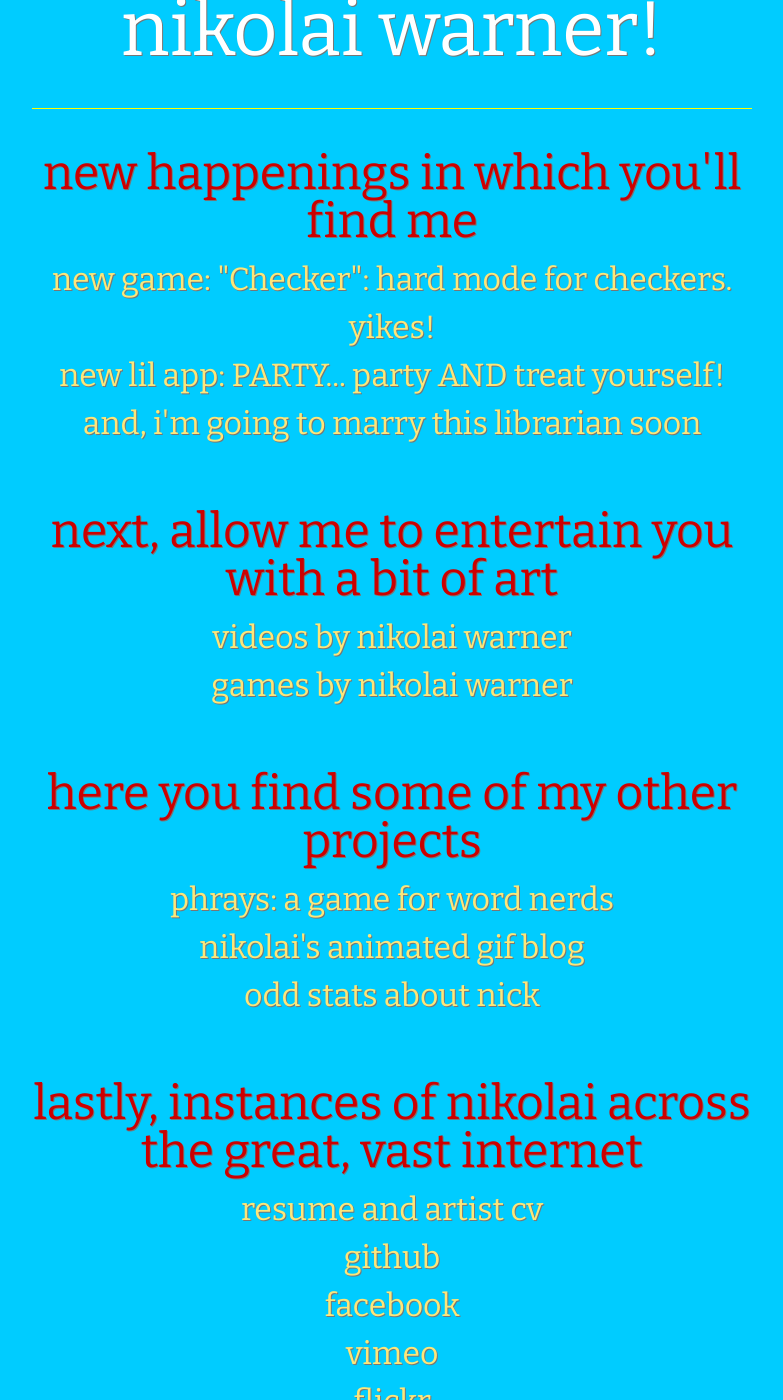
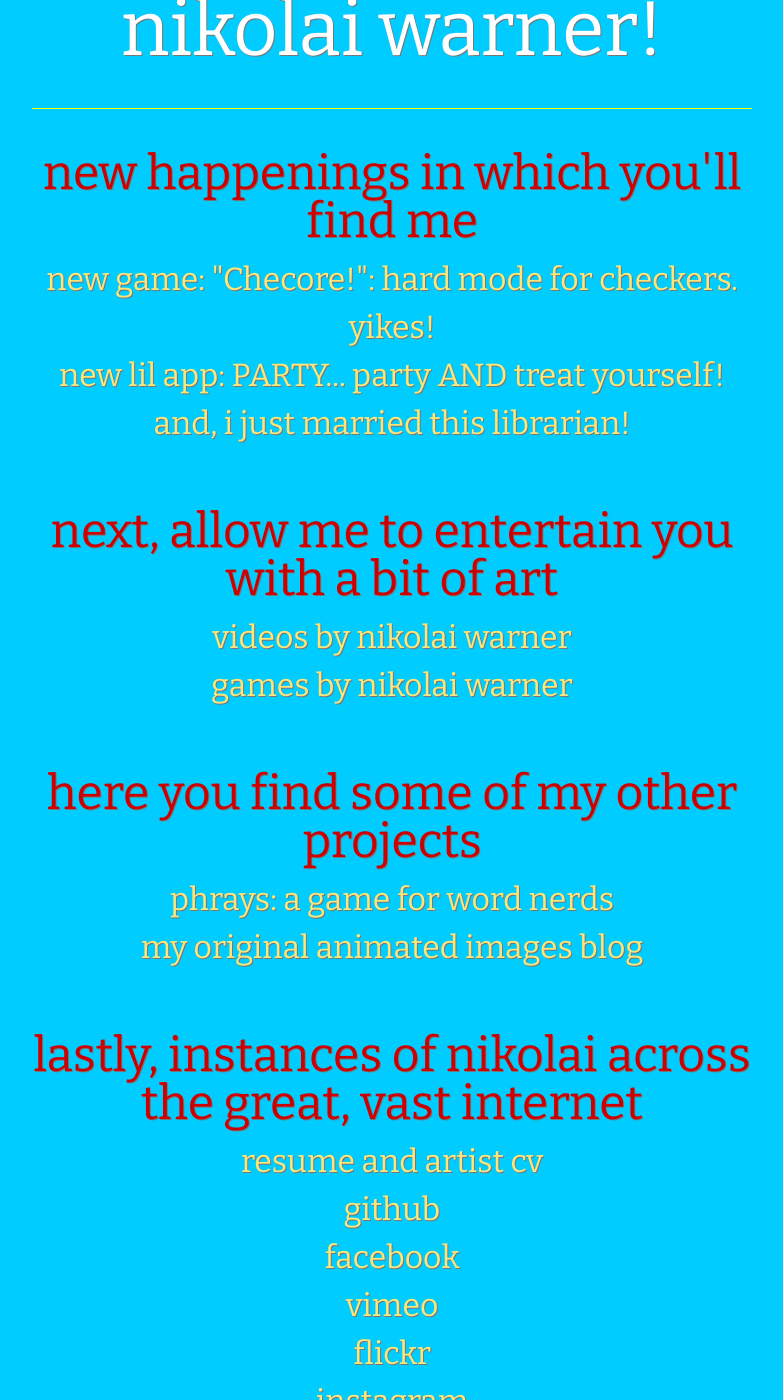
Before and after one commit to nikolaiwarner/nikolaiwarner.github.io, a Jekyll site: the page built from index.html, in a window 1280 px wide and 1400 px high, scrolled down 494 px. Shown: the whole window, without its empty margins (248-1031 px from the left). Built offline with Jekyll 4.4.1, drawn with Linux system fonts in a browser that asks for light colours; some of the changed text lies outside the part shown.

Commit message:
Updated links.html

```diff
--- a/_includes/links.html
+++ b/_includes/links.html
@@ -3,12 +3,12 @@
   <section>
     <h2>new happenings in which you'll find me</h2>
     <ol>
-      <li><a href="http://checker.meteor.com/">new game: "Checker": hard mode for checkers. yikes!</a></li>
+      <li><a href="http://checore.com/">new game: "Checore!": hard mode for checkers. yikes!</a></li>
       <li><a href="http://party.meteor.com">new lil app: PARTY... party</a> AND
           <a href="https://chrome.google.com/webstore/detail/treat-yo-self/heddcblnocgcajelplbegpebphikjbnb/">treat yourself!</a>
       </li>
-      <li><a href="http://eliandnick.com/">and, i'm going to marry</a>
-          <a href="http://eliriveire.com/">this librarian soon</a>
+      <li><a href="http://eliandnick.com/">and, i just married</a>
+          <a href="http://eliriveire.com/">this librarian!</a>
       </li>
     </ol>
   </section>
@@ -33,7 +33,7 @@
   <section>
     <h2>next, allow me to entertain you with a bit of art</h2>
     <ul>
-      <li><a href="/projects/video">videos by nikolai warner</a></li>
+      <li><a href="http://vimeo.com/nikolaiwarner">videos by nikolai warner</a></li>
       <li><a href="/projects/games">games by nikolai warner</a></li>
     </ul>
   </section>
@@ -43,8 +43,7 @@
     <h2>here you find some of my other projects</h2>
     <ul>
        <li><a href="http://phrays.com" rel="me">phrays: a game for word nerds</a></li>
-       <li><a href="http://dinosaurs.tumblr.com" rel="me">nikolai's animated gif blog</a></li>
-       <li><a href="/projects/apps/nstatus" rel="me">odd stats about nick</a></li>
+       <li><a href="http://dinosaurs.tumblr.com" rel="me">my original animated images blog</a></li>
     </ul>
   </section>
 
```
Also changed, not shown: other parts of _includes/links.html (+1 -1 lines).
